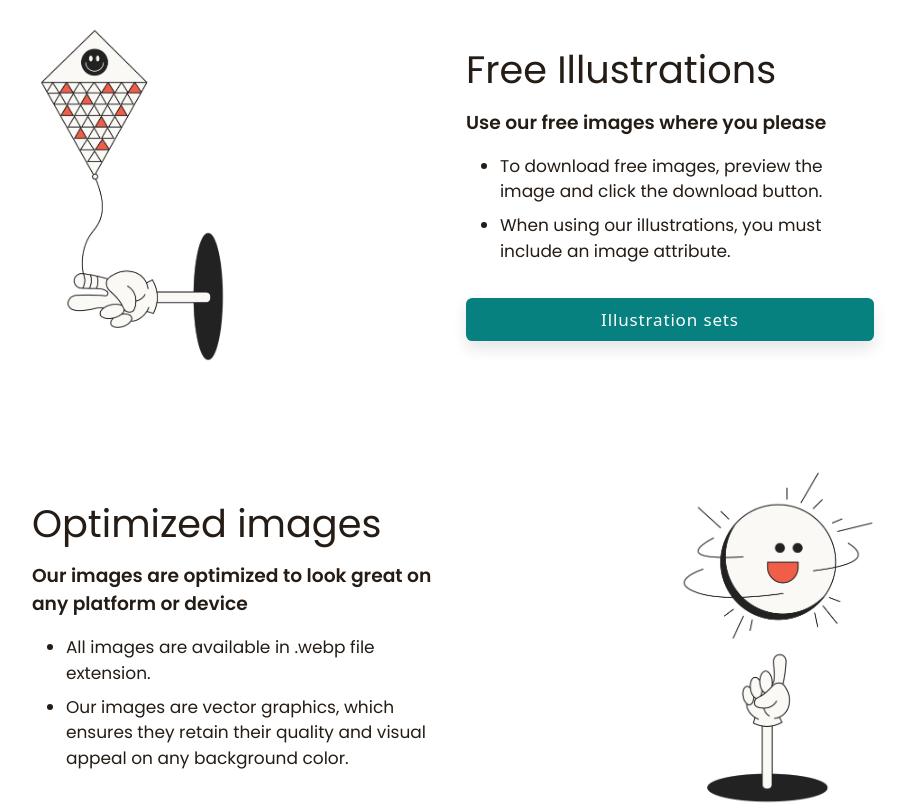
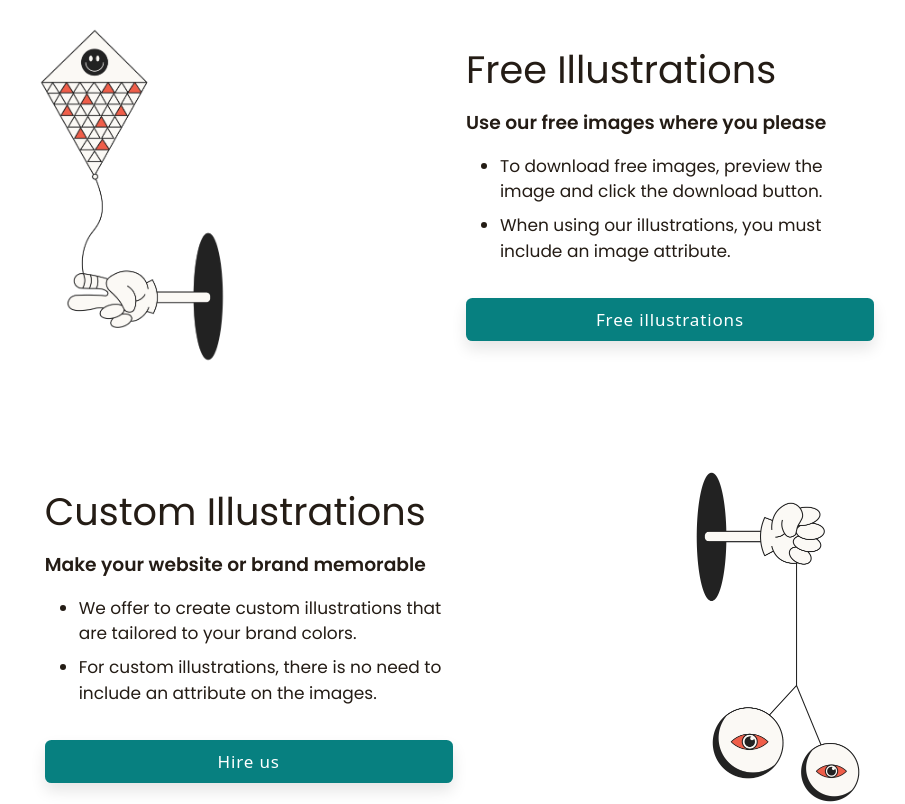
Before and after one commit to atrain42/vectorowl, a Next.js app: page / in a window 1280 px wide. Shown: the part 1254-2058 px from the top of the page, without its empty margins (185-1090 px from the left). Built offline with nearby package versions, Linux system fonts and the light colour scheme.

Commit message:
adjusted image size

```diff
--- a/src/components/Flex/Flex.js
+++ b/src/components/Flex/Flex.js
@@ -1,10 +1,10 @@
 import Image from "next/image"
 import Link from "next/link"
-import ArrowLink from "../ArrowLink"
 
-export default function Flex({img, title, subtitle, item1, item2, link, route, linkText }) {
+
+export default function Flex({img, title, subtitle, item1, item2, route, linkText, direction }) {
   return (
-    <div className='flex mv:flex-col sm:flex-row mv:gap-x-0 sm:gap-x-56 justify-center items-center mt-24 mv:px-8 sm:px-0'>
+    <div className={`flex mv:flex-col sm:${direction} mv:gap-x-0 sm:gap-x-56 justify-center items-center mt-24 mv:px-8 sm:px-0`}>
       <Image
         className='h-80 w-auto mv:mb-16 sm:mb-0'
         src={img}
@@ -17,14 +17,12 @@ export default function Flex({img, title, subtitle, item1, item2, link, route, l
           <li className='mb-2'>{item1}</li>
           <li>{item2}</li>
         </ul>
-        {link && (
         <Link
           className='flex-1 tracking-wider shadow-button bg-theme text-white text-center py-2 rounded-md hover:-translate-y-1 ease-in duration-150'
           href={route}
         >
           {linkText}
         </Link>
-        )}
       </div>
     </div>
   )
--- a/src/layout/About.js
+++ b/src/layout/About.js
@@ -17,6 +17,21 @@ const data = [
     item1:
       'To download free images, preview the image and click the download button.',
     item2: 'When using our illustrations, you must include an image attribute.',
+    direction: 'flex-row',
+    route: '/illustrations',
+    linkText: 'Free illustrations'
+  },
+  {
+    img: hanging,
+    title: 'Custom Illustrations',
+    subtitle: 'Make your website or brand memorable',
+    item1:
+      'We offer to create custom illustrations that are tailored to your brand colors.',
+    item2:
+      'For custom illustrations, there is no need to include an attribute on the images.',
+    direction: 'flex-row-reverse',
+    route: '/hire-us',
+    linkText: 'Hire us'
   },
   {
     img: spinning,
@@ -26,15 +41,9 @@ const data = [
     item1: 'All images are available in .webp file extension.',
     item2:
       'Our images are vector graphics, which ensures they retain their quality and visual appeal on any background color.',
-  },
-  {
-    img: hanging,
-    title: 'Custom Illustrations',
-    subtitle: 'Make your website or brand memorable',
-    item1:
-      'We offer to create custom illustrations that are tailored to your brand colors.',
-    item2:
-      'For custom illustrations, there is no need to include an attribute on the images.',
+    direction: 'flex-row',
+    route: '/illustrations',
+    linkText: 'More about us'
   },
 ]
 
@@ -52,10 +61,22 @@ export default function About() {
           easy.
         </p>
       </span>
-
-      <Flex {...data[0]} link={true} route="illustrations" linkText="Illustration sets" />
-      <FlexReverse {...data[1]} />
-      <Flex {...data[2]} link={true} route="brand-building" linkText="Work with us" />
+      {data.map((flex, index) => {
+        return (
+          <Flex
+            key={index}
+            img={flex.img}
+            title={flex.title}
+            subtitle={flex.subtitle}
+            item1={flex.item1}
+            item2={flex.item2}
+            link={flex.link}
+            route={flex.route}
+            linkText={flex.linkText}
+            direction={flex.direction}
+          />
+        )
+      })}
     </div>
   )
 }
--- a/src/pages/illustrations/[collectionID]/index.js
+++ b/src/pages/illustrations/[collectionID]/index.js
@@ -30,13 +30,13 @@ export default function Collection() {
           Illustration sets
         </Link>
       </div>
-      <div className='grid mv:grid-cols-1 md:grid-cols-2 lg:grid-cols-3 px-24 gap-x-16 gap-y-36 place-items-center'>
+      <div className='grid mv:grid-cols-1 md:grid-cols-2 lg:grid-cols-3 px-24 gap-x-12 gap-y-36 place-items-center'>
         {collection.imageData.map((image, index) => {
           return (
             <Link
               href={`/illustrations/${id}/${image.url}`}
               key={index}
-              className='relative cursor-pointer h-full flex items-center hover:border hover:border-[#DCDCDC] hover:shadow-lg'
+              className='relative cursor-pointer h-full flex items-center hover:shadow-lg'
               onMouseEnter={() => setIsHovered(index)}
               onMouseLeave={() => setIsHovered(-1)}
             >
@@ -52,6 +52,7 @@ export default function Collection() {
               <Image
                 src={image.image}
                 alt={`Vector ${image.alt} illustration`}
+                className='h-52 w-auto'
               />
             </Link>
           )
```
Lines whose indentation alone changed are shown as unchanged.
